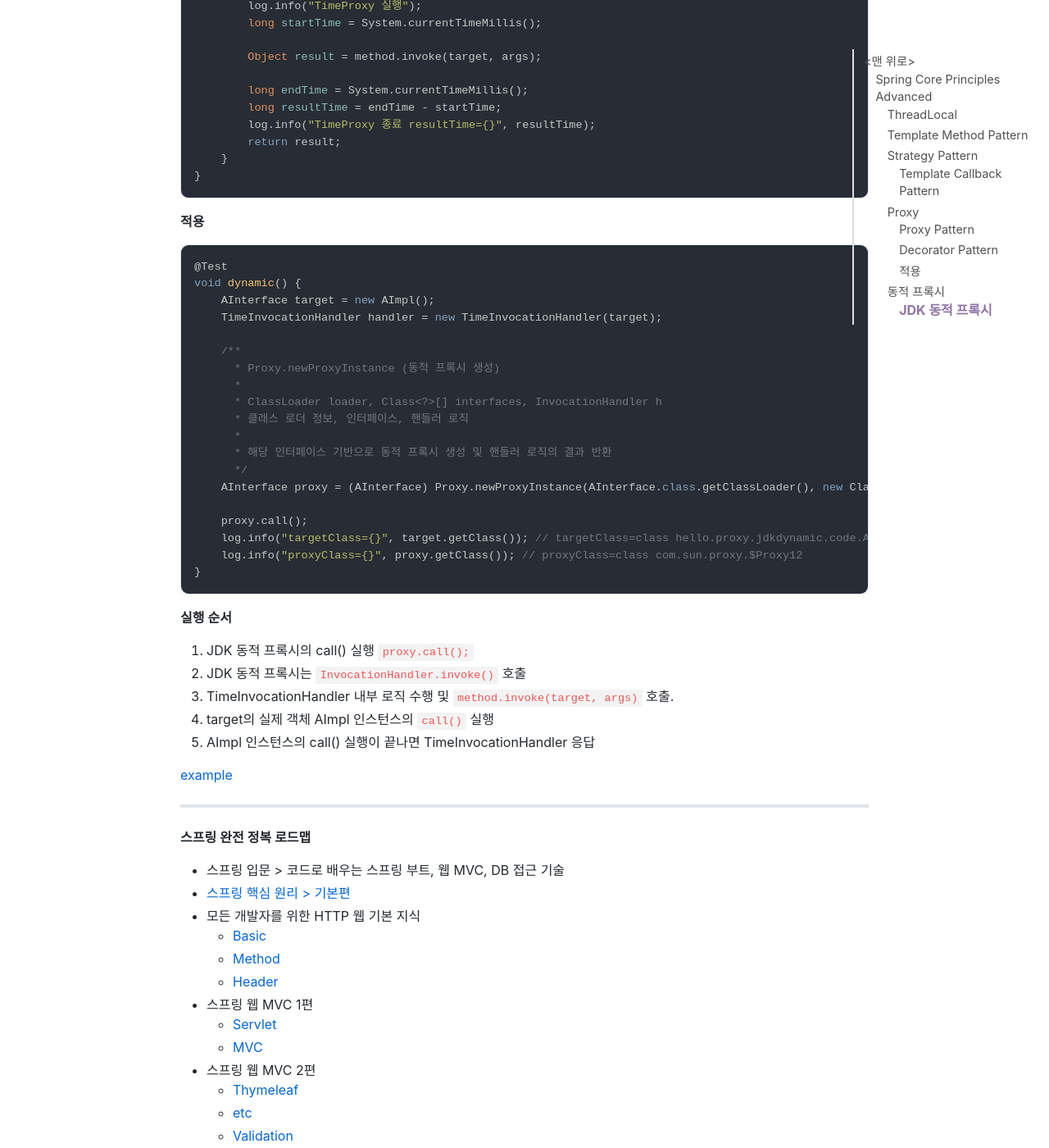
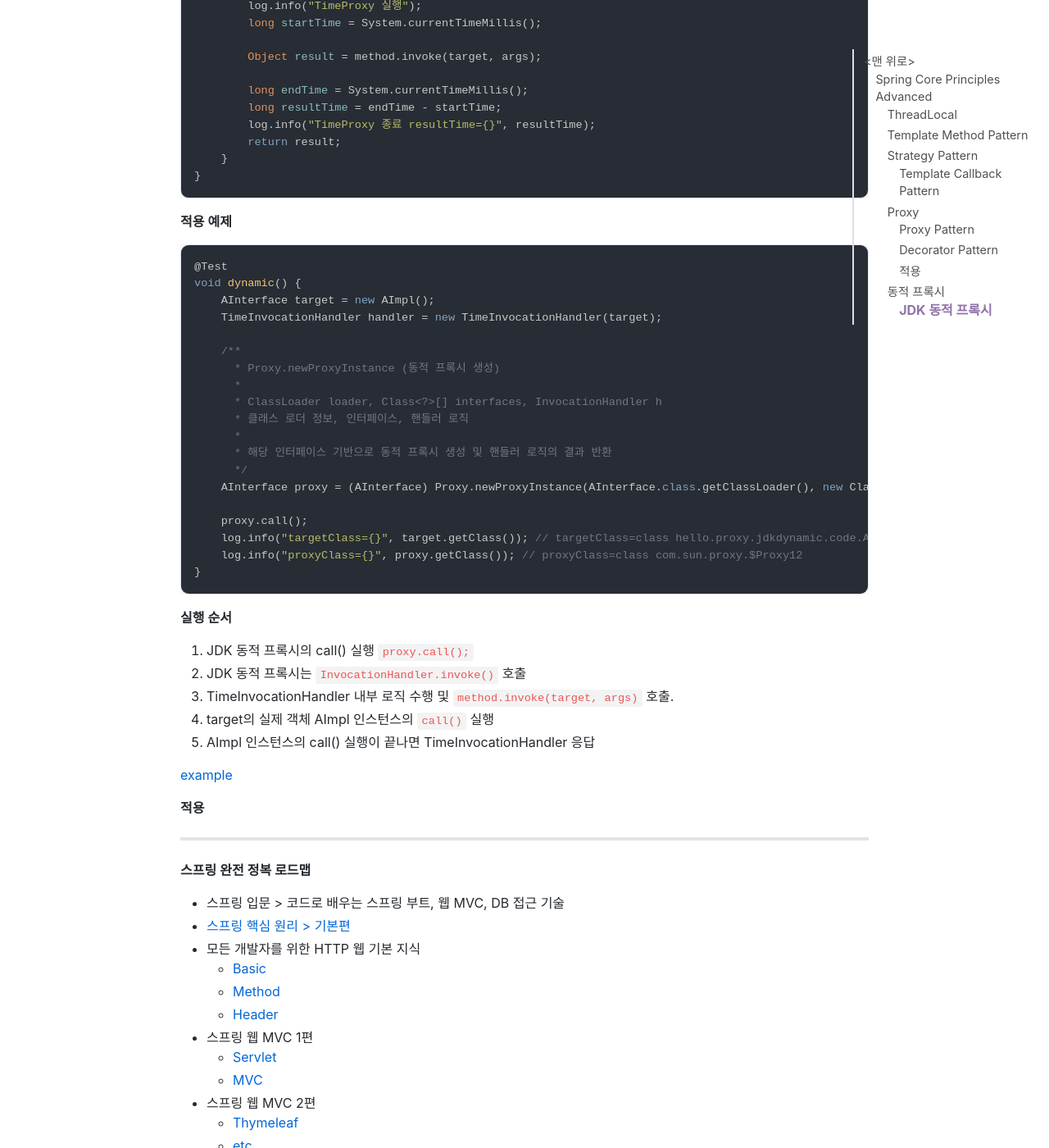
Before and after one commit to jihunparkme/jihunparkme.github.io, a Jekyll site: the page built from _posts/2022-11-20-Spring-Core-Principles-Advanced.md, in a window 1280 px wide and 1400 px high, scrolled down 11100 px. Shown: the whole window at 82% size. Built offline with Jekyll 4.4.1, drawn with Linux system fonts in a browser that asks for light colours; nearby versions of some CDN libraries; comment, search, counter and statistics services are not loaded.

Commit message:
[동적 프록시 기술] JDK 동적 프록시 적용1

````diff
--- a/_posts/2022-11-20-Spring-Core-Principles-Advanced.md
+++ b/_posts/2022-11-20-Spring-Core-Principles-Advanced.md
@@ -346,7 +346,7 @@ public class TimeInvocationHandler implements InvocationHandler {
 }
 ```
 
-**적용**
+**적용 예제**
 
 ```java
 @Test
@@ -380,7 +380,7 @@ void dynamic() {
 
 [example](https://github.com/jihunparkme/Inflearn-Spring-Core-Principles-Advanced/commit/4da1abe77926fc50e45e378e988899ac981e41b4)
 
-
+**적용**
 
 
 
````
